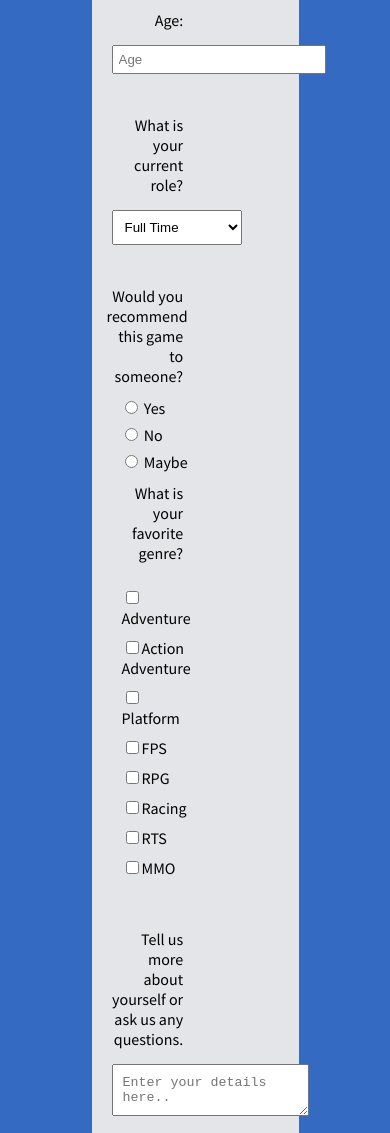
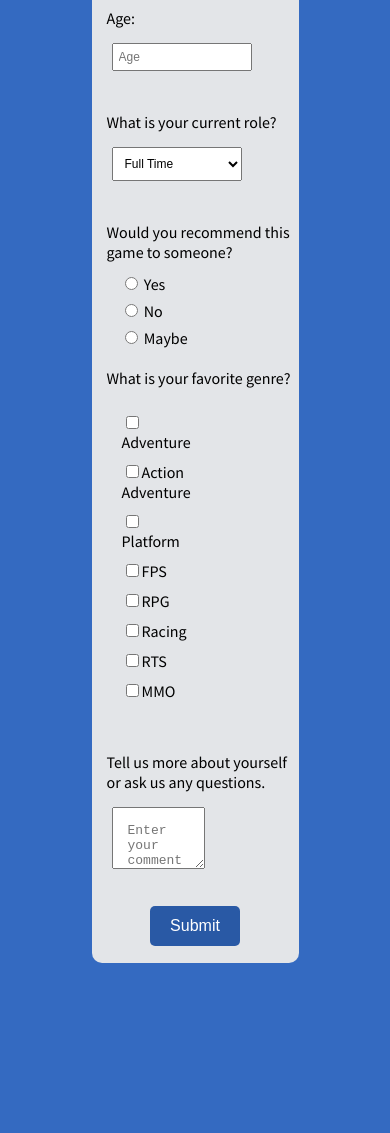
Before and after one commit to dkumbera/Full-Stack-Web-Development, a plain HTML site: page Free Code Camp/Survey Form/index.html in a window 390 px wide. Shown: the part 374-1507 px from the top of the page. After the commit the page ends 1345 px from the top, so only its background shows below. Drawn offline with Linux system fonts and the light colour scheme.

Commit message:
Completed Survey Form

```diff
--- a/Free Code Camp/Survey Form/index.html
+++ b/Free Code Camp/Survey Form/index.html
@@ -1,8 +1,11 @@
+<script src="https://cdn.freecodecamp.org/testable-projects-fcc/v1/bundle.js"></script>
+
 <!DOCTYPE html>
 
 <html>
 <header>
-    <h1>Survey Form</h1>
+    <h1 id="title">Survey Form</h1>
+    <meta name="viewport" content="width=device-width, initial-scale=1.0">
     <link rel="stylesheet" type="text/css" href="main.css">
     <link href="https://fonts.googleapis.com/css?family=Roboto|Source+Sans+Pro" rel="stylesheet">
 </header>
@@ -11,17 +14,16 @@
     <form id="survey-form">
 
 
-        <p id="description">Let us know how we can improve our game</p>
+        <p id="description"><strong>Let us know about your interests and how we can improve our video games</strong></p>
 
         <div class="outer">
             <div class="input-labels">
                 <label id="name-label">Name:</label>
             </div>
             <div class="container">
-                <input type="text" id="name" name="name" placeholder="Please enter your name">
+                <input type="text" required id="name" name="name" placeholder="Please enter your name">
             </div>
         </div>
-
 
 
         <div class="outer">
@@ -29,7 +31,7 @@
                 <label id="email-label">Email:</label>
             </div>
             <div class="container">
-                <input type="email" id="email" name="email" placeholder="Please enter your email">
+                <input type="email" required id="email" name="email" placeholder="Please enter your email">
             </div>
         </div>
 
@@ -64,9 +66,6 @@
         </div>
 
 
-
-
-
         <div class="outer">
 
             <div class="input-labels">
@@ -74,25 +73,20 @@
             </div>
 
             <div class="radio-input">
-                <input type="radio" name="recommend-radio" id="radio1">
+                <input type="radio" name="answerChoice" value=1 id="radio1">
                 <label for="radio1">Yes</label><br>
-                <input type="radio" name="recommend-radio" id="radio2">
+                <input type="radio" name="answerChoice" value=2 id="radio2">
                 <label for="radio2">No</label><br>
-                <input type="radio" name="recommend-radio" id="radio3">
+                <input type="radio" name="answerChoice" value=3 id="radio3">
                 <label for="radio3">Maybe</label>
             </div>
 
-
         </div>
-
-
-
-
 
         <div class="outer">
 
-            <div class="input-labels">
-                <label class="genre-label">What is your favorite genre?</label>
+            <div class="genre-label">
+                <label>What is your favorite genre?</label>
             </div>
             <div class="container">
                 <div class="checkbox-input">
@@ -108,22 +102,20 @@
                     <input type="checkbox" value="4">FPS
                 </div>
                 <div class="checkbox-input">
-                    <input type="checkbox" value="4">RPG
+                    <input type="checkbox" value="5">RPG
                 </div>
                 <div class="checkbox-input">
-                    <input type="checkbox" value="5">Racing
+                    <input type="checkbox" value="6">Racing
                 </div>
                 <div class="checkbox-input">
-                    <input type="checkbox" value="6">RTS
+                    <input type="checkbox" value="7">RTS
                 </div>
                 <div class="checkbox-input">
-                    <input type="checkbox" value="7">MMO
+                    <input type="checkbox" value="8">MMO
                 </div>
             </div>
 
         </div>
-
-
 
 
         <div class="outer">
@@ -133,7 +125,7 @@
 
 
             <div class="container">
-                <textarea id="information" placeholder="Enter your details here.."></textarea>
+                <textarea id="information" placeholder="Enter your comments here.."></textarea>
             </div>
         </div>
 
--- a/Free Code Camp/Survey Form/main.css
+++ b/Free Code Camp/Survey Form/main.css
@@ -1,14 +1,15 @@
-header {
+#title {
     font-family: 'Roboto', sans-serif;
     text-align: center;
     color: white;
 }
 
-body{
-     background-color: #346ac1;
+body {
+    background-color: #346ac1;
+    min-width: 320px;
 }
 
-#description{
+#description {
     text-align: center;
     font-family: 'Source Sans Pro', sans-serif;
 }
@@ -33,8 +34,18 @@ body{
     margin-top: 6px;
 }
 
+.genre-label {
+    font-family: 'Source Sans Pro', sans-serif;
+    display: inline-block;
+    position: relative;
+    text-align: right;
+    width: 41%;
+    padding: 5px;
+    vertical-align: top;
+    margin-top: 15px;
+}
 
-.container{
+.container {
     display: inline-block;
     position: relative;
     margin-bottom: 20px;
@@ -42,14 +53,16 @@ body{
     padding: 10px;
 }
 
-input[type="text"], input[type="email"], input[type="number"] {
+input[type="text"],
+input[type="email"],
+input[type="number"] {
     width: 200px;
     padding: 5px;
 }
 
 #dropdown {
     width: 130px;
-    padding: 8px
+    padding: 8px;
 }
 
 .radio-input {
@@ -62,30 +75,32 @@ input[type="text"], input[type="email"], input[type="number"] {
     margin-left: 18px;
 }
 
-#radio1, #radio2, #radio3{
+#radio1,
+#radio2,
+#radio3 {
     margin-top: 10px;
 }
 
 
-.checkbox-input{
+.checkbox-input {
     font-family: 'Source Sans Pro', sans-serif;
     margin: 10px;
 }
 
-.outer{
+.outer {
     width: 100%;
 }
 
-textarea{
-    padding: 10px;
-
+textarea {
+    padding: 15px;
+    width: 50%;
 }
 
-.submitButton{
+.submitButton {
     text-align: center;
 }
 
-#submit{
+#submit {
     border-radius: 5px;
     border: 0px solid;
     background-color: #2959a5;
@@ -95,3 +110,75 @@ textarea{
     width: 90px;
     margin: 7px;
 }
+
+/*Mobile*/
+
+@media screen and (max-width: 680px) {
+    .input-labels {
+        display: block;
+        position: relative;
+        text-align: left;
+        width: 100%;
+        padding: 5px;
+        vertical-align: top;
+        margin-top: 6px;
+    }
+
+    .genre-label {
+        width: 100%;
+        text-align: left
+    }
+
+    textarea {
+        padding: 15px;
+        width: 100%;
+    }
+
+    input[type="text"],
+input[type="email"],
+input[type="number"] {
+    width: 150%;
+    font-size: 12px;
+}
+    #dropdown{
+        font-size: 12px;
+    }
+    textarea{
+        font-size: 13px;
+    }
+}
+
+@media screen and (max-width: 768px) {
+    .input-labels {
+        display: block;
+        position: relative;
+        text-align: left;
+        width: 100%;
+        padding: 5px;
+        vertical-align: top;
+        margin-top: 6px;
+    }
+
+    .genre-label {
+        width: 100%;
+        text-align: left
+    }
+
+    textarea {
+        padding: 15px;
+        width: 100%;
+    }
+
+    input[type="text"],
+input[type="email"],
+input[type="number"] {
+    width: 150%;
+    font-size: 12px;
+}
+    #dropdown{
+        font-size: 12px;
+    }
+    textarea{
+        font-size: 13px;
+    }
+}
```
